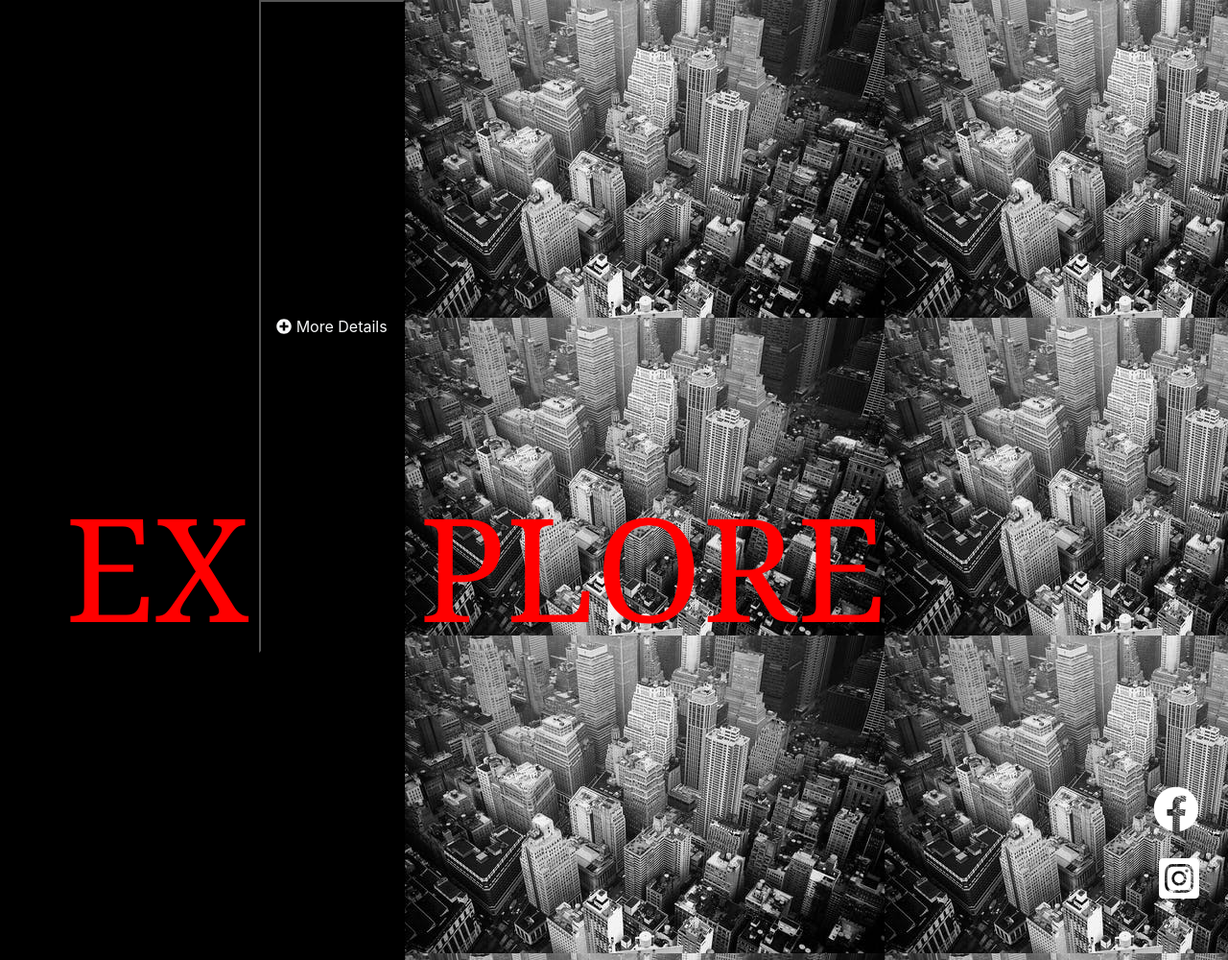
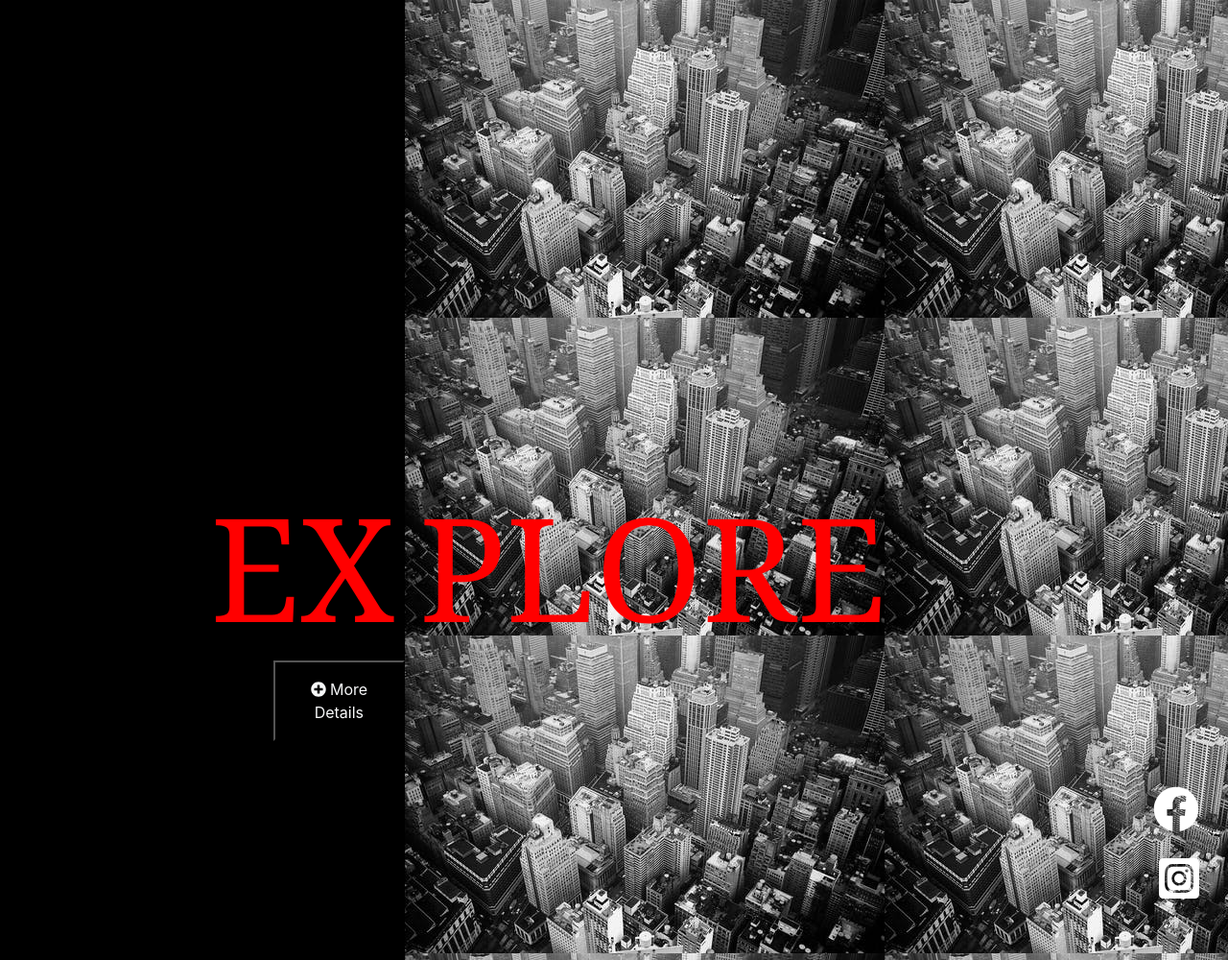
Before and after one commit to Ivanly25/intrerviewChallange, a plain HTML site: page index.html in a window 1280 px wide. Shown: the whole page at 96% size. Drawn offline with nearby package versions, Linux system fonts and the light colour scheme.

Commit message:
finished

```diff
--- a/index.html
+++ b/index.html
@@ -25,11 +25,13 @@
         <div class="row justify-content-end" >
         <h1>EX</h1>
         <!-- Button trigger modal -->
+        <div>
         <button type="button" id="modal" class="p-3 mb-2 bg-transparent text-light" data-toggle="modal"
             data-target="#longModal">
             <i class="fas fa-plus-circle"></i>
             More Details
         </button>
+    </div>
         </div>
 
 
--- a/styles.css
+++ b/styles.css
@@ -20,6 +20,9 @@ h1 {
 #longModal{
     padding-left: 10px;
 }
+#modal {
+    margin-left: 300px;
+}
 
 .social-icons {
     font-size: 48px;
```
